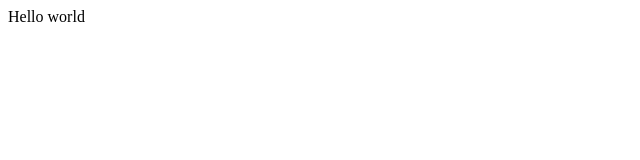
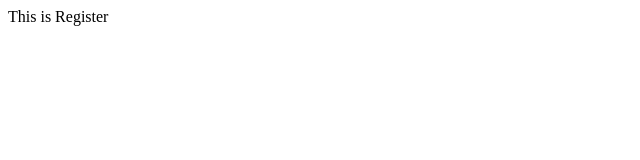
Before and after one commit to NicoOgno/Cheers, a React (Create React App) app in the folder client/: page /register in a window 1280 px wide. Shown: the top 160 px of the page, without its empty margins (0-640 px from the left). Built offline with nearby package versions, Linux system fonts and the light colour scheme.

Commit message:
Built Pages Home, Register and Login :: routes defined

```diff
--- a/client/package.json
+++ b/client/package.json
@@ -9,6 +9,7 @@
     "@testing-library/user-event": "^13.5.0",
     "react": "^18.1.0",
     "react-dom": "^18.1.0",
+    "react-router-dom": "^6.3.0",
     "react-scripts": "5.0.1",
     "web-vitals": "^2.1.4"
   },
--- a/client/public/index.html
+++ b/client/public/index.html
@@ -2,28 +2,13 @@
 <html lang="en">
   <head>
     <meta charset="utf-8" />
-    <link rel="icon" href="%PUBLIC_URL%/favicon.ico" />
+    <link rel="icon" href="https://cdn-icons.flaticon.com/png/512/1745/premium/1745155.png?token=exp=1653958606~hmac=6be8556e0b7af72e24d07570bd081068" />
     <meta name="viewport" content="width=device-width, initial-scale=1" />
     <meta name="theme-color" content="#000000" />
     <meta
       name="description"
       content="Web site created using create-react-app"
     />
-    <link rel="apple-touch-icon" href="%PUBLIC_URL%/logo192.png" />
-    <!--
-      manifest.json provides metadata used when your web app is installed on a
-      user's mobile device or desktop. See https://developers.google.com/web/fundamentals/web-app-manifest/
-    -->
-    <link rel="manifest" href="%PUBLIC_URL%/manifest.json" />
-    <!--
-      Notice the use of %PUBLIC_URL% in the tags above.
-      It will be replaced with the URL of the `public` folder during the build.
-      Only files inside the `public` folder can be referenced from the HTML.
-
-      Unlike "/favicon.ico" or "favicon.ico", "%PUBLIC_URL%/favicon.ico" will
-      work correctly both with client-side routing and a non-root public URL.
-      Learn how to configure a non-root public URL by running `npm run build`.
-    -->
     <title>Cheers</title>
   </head>
   <body>
--- a/client/src/App.js
+++ b/client/src/App.js
@@ -1,8 +1,19 @@
+import { BrowserRouter as Router, Routes, Route } from 'react-router-dom';
+
+import Home from './Pages/Home';
+import Register from './Pages/Register';
+import Login from './Pages/Login';
 import './App.css';
 
 function App() {
   return (
-    <div>Hello world</div>
+    <Router>
+      <Routes>
+        <Route path='/' element={<Home />} />
+        <Route path='/register' element={<Register />} />
+        <Route path='/login' element={<Login />} />
+      </Routes>
+    </Router>
   );
 }
 
--- /dev/null
+++ b/client/src/Pages/Home.js
@@ -0,0 +1,7 @@
+import React from 'react'
+
+export default function Home() {
+  return (
+    <div>This is Home</div>
+  )
+}
--- /dev/null
+++ b/client/src/Pages/Login.js
@@ -0,0 +1,7 @@
+import React from 'react'
+
+export default function Login() {
+  return (
+    <div>This is Login</div>
+  )
+}
--- /dev/null
+++ b/client/src/Pages/Register.js
@@ -0,0 +1,7 @@
+import React from 'react'
+
+export default function Register() {
+  return (
+    <div>This is Register</div>
+  )
+}
```
Also changed, not shown: 1 other file (tests, documents, lock files or other folders).
